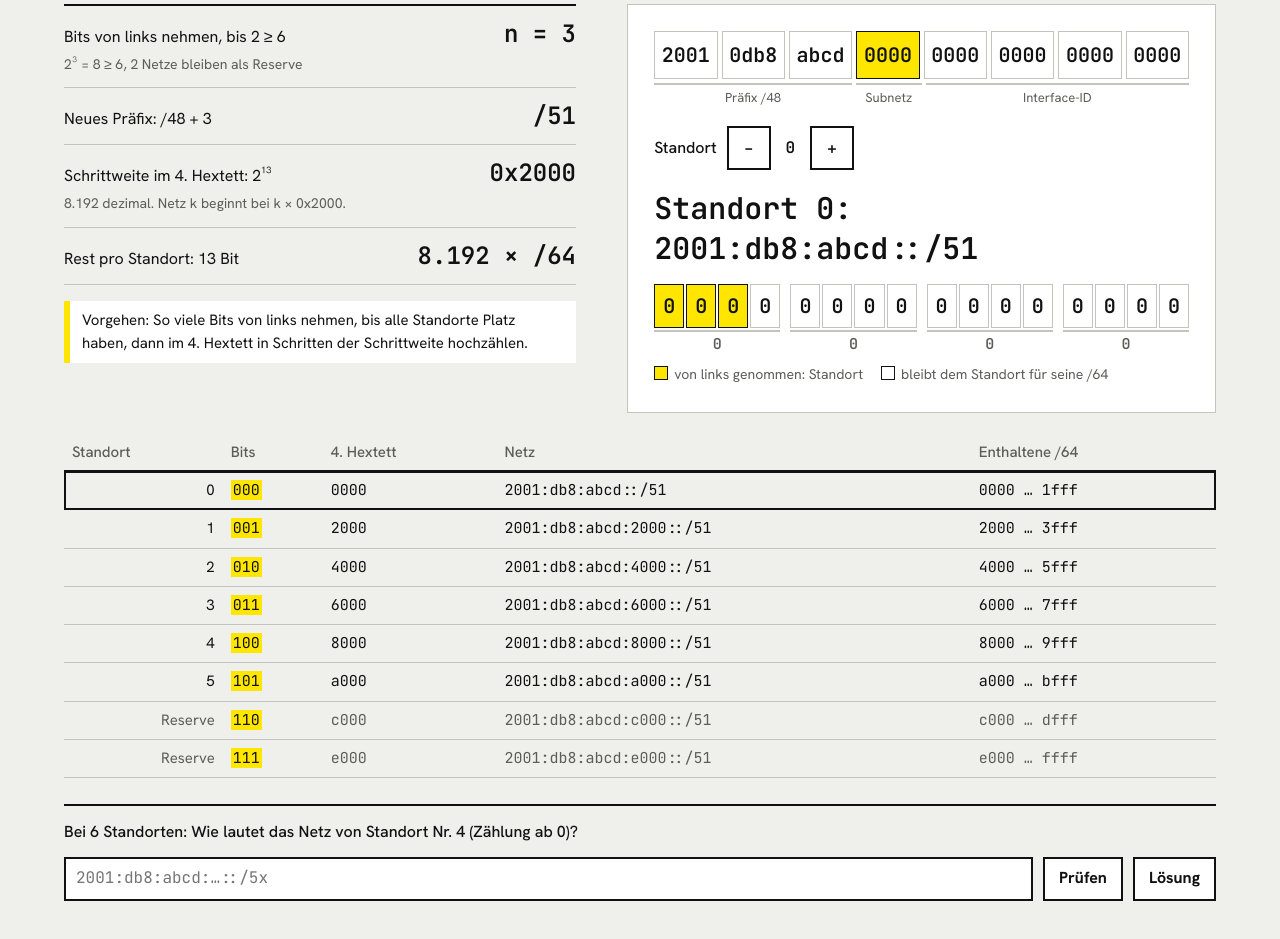
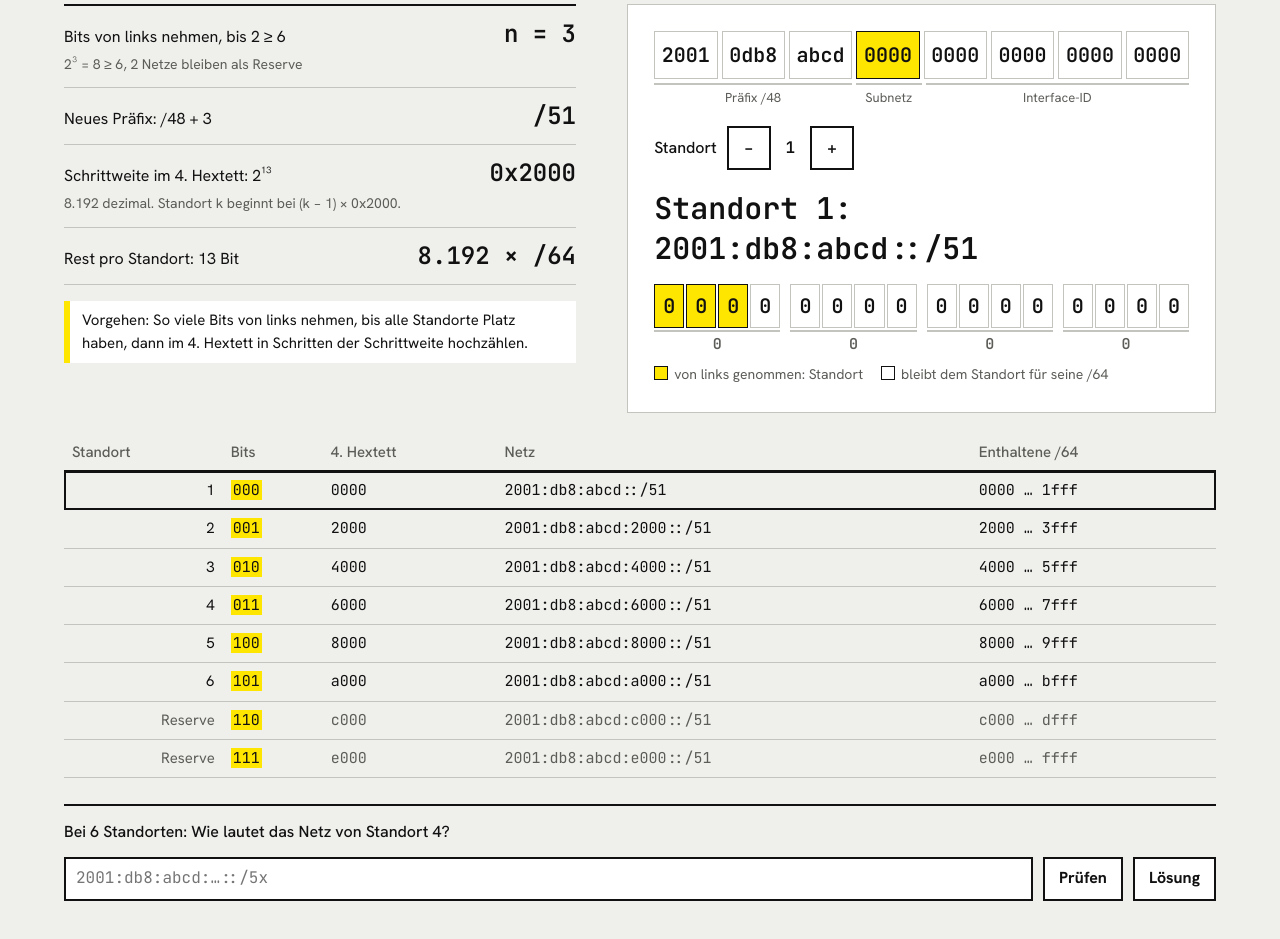
Before and after one commit to DGoergen78/SI, a plain HTML site: page IPv6.html in a window 1280 px wide. Shown: the part 1580-2519 px from the top of the page. Drawn offline with Linux system fonts and the light colour scheme.

Commit message:
Add files via upload

```diff
--- a/IPv6.html
+++ b/IPv6.html
@@ -167,7 +167,7 @@ tr.res{color:var(--mute)}
         <div class="ctrl">
           <label>Standort</label>
           <button type="button" id="m2" aria-label="Vorheriger Standort">−</button>
-          <span class="mono" id="s2v" style="min-width:2ch;text-align:center;font-weight:600">0</span>
+          <span class="mono" id="s2v" style="min-width:2ch;text-align:center;font-weight:600">1</span>
           <button type="button" id="p2" aria-label="Nächster Standort">+</button>
         </div>
         <div class="big" id="r2"></div>
@@ -184,7 +184,7 @@ tr.res{color:var(--mute)}
     </div>
 
     <div class="check">
-      <p>Bei 6 Standorten: Wie lautet das Netz von Standort Nr. 4 (Zählung ab 0)?</p>
+      <p>Bei 6 Standorten: Wie lautet das Netz von Standort 4?</p>
       <div class="ctrl"><input type="text" id="q2" placeholder="2001:db8:abcd:…::/5x" autocomplete="off" spellcheck="false"><button type="button" id="c2">Prüfen</button><button type="button" id="s2">Lösung</button></div>
       <div class="fb" id="f2" aria-live="polite"></div>
     </div>
@@ -256,19 +256,19 @@ const draw2 = () => {
   $('st2').innerHTML = `
     <li><span>Bits von links nehmen, bis 2${sup('n')} ≥ ${N}</span><span class="v">n = ${n}</span><small>2${sup(n)} = ${1 << n}${(1 << n) > N ? ` ≥ ${N}, ${(1 << n) - N} ${(1 << n) - N === 1 ? 'Netz bleibt' : 'Netze bleiben'} als Reserve` : ` = ${N}, passt genau`}</small></li>
     <li><span>Neues Präfix: /48 + ${n}</span><span class="v">/${pre}</span></li>
-    <li><span>Schrittweite im 4. Hextett: 2${sup(16 - n)}</span><span class="v">0x${step.toString(16)}</span><small>${fmtN(step)} dezimal. Netz k beginnt bei k × 0x${step.toString(16)}.</small></li>
+    <li><span>Schrittweite im 4. Hextett: 2${sup(16 - n)}</span><span class="v">0x${step.toString(16)}</span><small>${fmtN(step)} dezimal. Standort k beginnt bei (k − 1) × 0x${step.toString(16)}.</small></li>
     <li><span>Rest pro Standort: ${16 - n} Bit</span><span class="v">${fmtN(step)} × /64</span></li>`;
-  $('s2v').textContent = sel;
+  $('s2v').textContent = sel + 1;
   const rows = [];
   for (let i = 0; i < (1 << n); i++) {
     const v = i * step, b = BASE | (BigInt(v) << 64n), res = i >= N;
     const h = v.toString(16).padStart(4, '0'), e = (v + step - 1).toString(16).padStart(4, '0');
-    rows.push(`<tr data-i="${i}" class="${res ? 'res' : ''}${i === sel ? ' sel' : ''}"><td class="r">${res ? 'Reserve' : i}</td><td class="m"><span class="mark">${i.toString(2).padStart(n, '0')}</span></td><td class="m">${h}</td><td class="m">${fmt(b)}/${pre}</td><td class="m">${h} … ${e}</td></tr>`);
+    rows.push(`<tr data-i="${i}" class="${res ? 'res' : ''}${i === sel ? ' sel' : ''}"><td class="r">${res ? 'Reserve' : i + 1}</td><td class="m"><span class="mark">${i.toString(2).padStart(n, '0')}</span></td><td class="m">${h}</td><td class="m">${fmt(b)}/${pre}</td><td class="m">${h} … ${e}</td></tr>`);
   }
   $('t2').innerHTML = rows.join('');
   const v = sel * step, b = BASE | (BigInt(v) << 64n);
   $('a2').innerHTML = addrHTML(b);
-  $('r2').textContent = (sel >= N ? 'Reserve: ' : `Standort ${sel}: `) + fmt(b) + '/' + pre;
+  $('r2').textContent = (sel >= N ? 'Reserve: ' : `Standort ${sel + 1}: `) + fmt(b) + '/' + pre;
   $('b2').innerHTML = bitsHTML(v, n);
 };
 $('n2').addEventListener('input', e => { N = +e.target.value; draw2() });
@@ -285,13 +285,13 @@ const check = (inp, out, want, pre) => {
   f.className = 'fb ok'; f.textContent = 'Richtig: ' + fmt(want) + '/' + pre;
 };
 const w1 = BASE | (300n << 64n);
-const w2 = BASE | (BigInt(4 * calc(6).step) << 64n);
+const w2 = BASE | (BigInt(3 * calc(6).step) << 64n);
 $('c1').addEventListener('click', () => check('q1', 'f1', w1, 64));
 $('c2').addEventListener('click', () => check('q2', 'f2', w2, calc(6).pre));
 $('q1').addEventListener('keydown', e => { if (e.key === 'Enter') check('q1', 'f1', w1, 64) });
 $('q2').addEventListener('keydown', e => { if (e.key === 'Enter') check('q2', 'f2', w2, calc(6).pre) });
 $('s1').addEventListener('click', () => { const f = $('f1'); f.className = 'fb'; f.textContent = '300 = 0x012c → ' + fmt(w1) + '/64' });
-$('s2').addEventListener('click', () => { const f = $('f2'); f.className = 'fb'; f.textContent = '4 × 0x2000 = 0x8000 → ' + fmt(w2) + '/51' });
+$('s2').addEventListener('click', () => { const f = $('f2'); f.className = 'fb'; f.textContent = 'Standort 4 → 3 × 0x2000 = 0x6000 → ' + fmt(w2) + '/51' });
 
 draw1(); draw2();
 }
```
